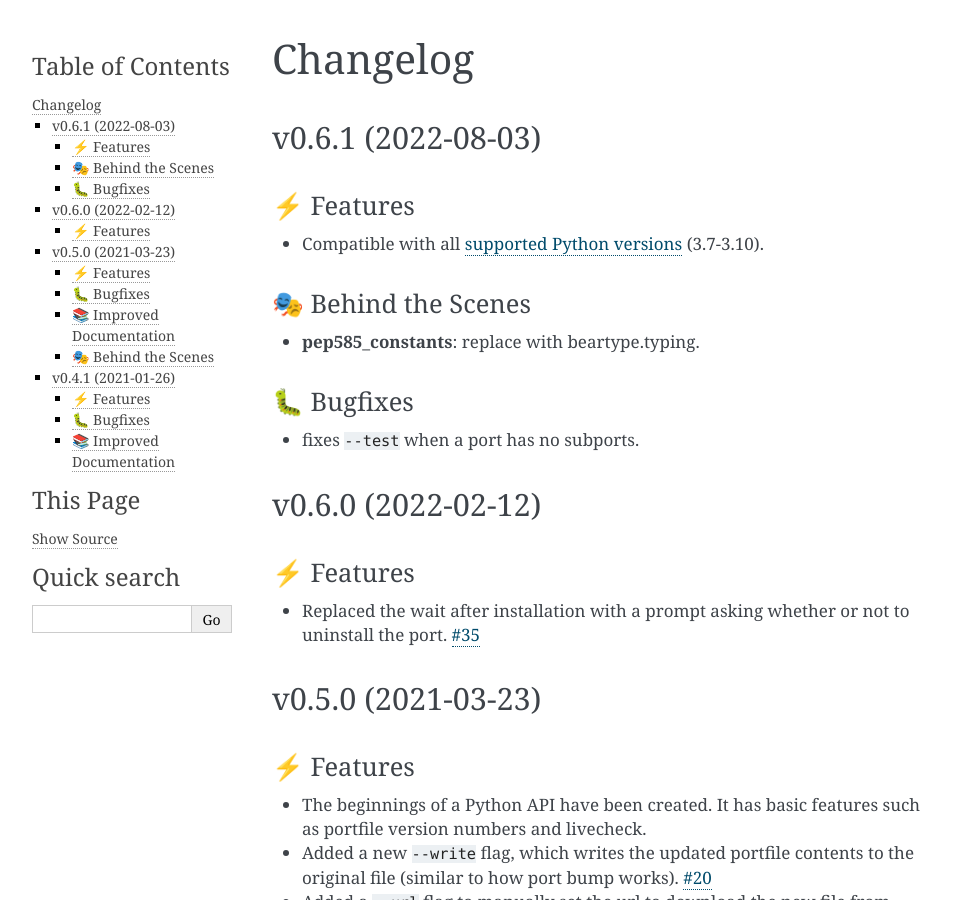
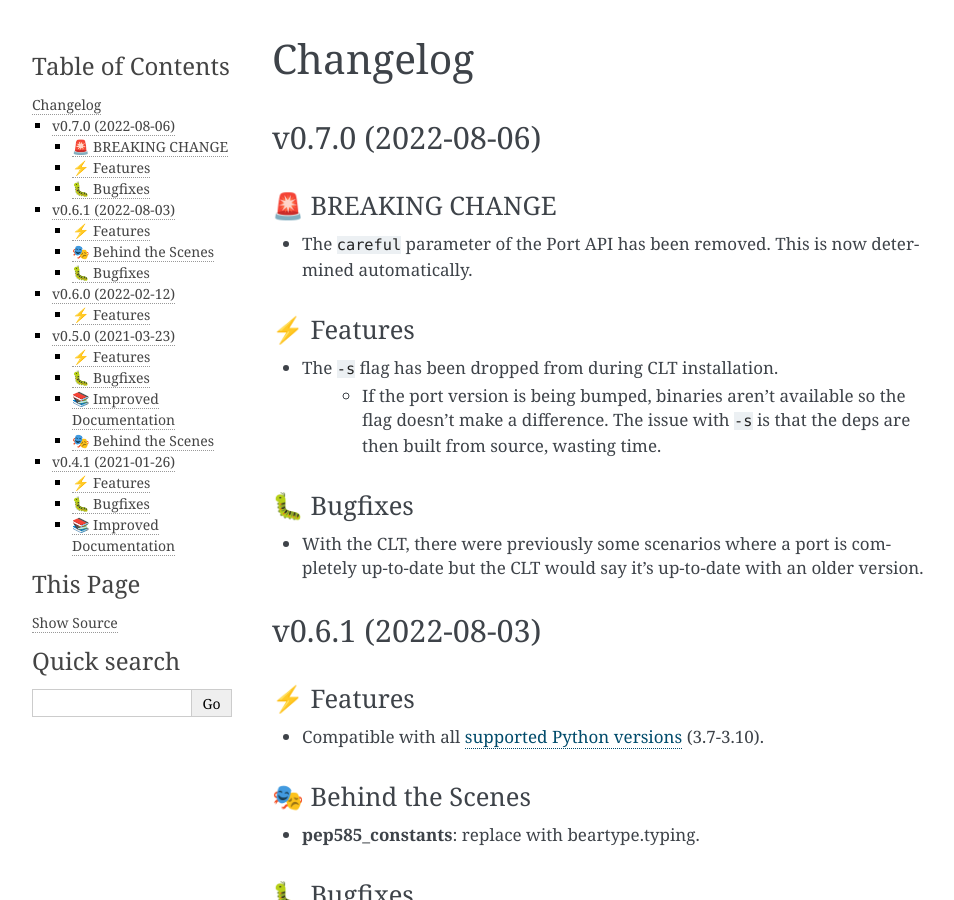
Before and after one commit to harens/seaport, a Sphinx documentation site: the page built from docs/source/changelog.rst, in a window 1280 px wide and 900 px high. Shown: the whole window, without its empty margins (148-1102 px from the left). Built offline with Sphinx 7.4.7, drawn with Linux system fonts in a browser that asks for light colours.

Commit message:
bump: version 0.6.1 → 0.7.0

```diff
--- a/docs/source/changelog.rst
+++ b/docs/source/changelog.rst
@@ -1,5 +1,26 @@
 Changelog
 **********
+
+v0.7.0 (2022-08-06)
+===========================
+
+🚨 BREAKING CHANGE
+--------------------
+
+- The :code:`careful` parameter of the Port API has been removed. This is now determined automatically.
+
+⚡️ Features
+------------
+
+- The :code:`-s` flag has been dropped from during CLT installation.
+    - If the port version is being bumped, binaries aren't available so the flag doesn't make a difference.
+      The issue with :code:`-s` is that the deps are then built from source, wasting time.
+
+🐛 Bugfixes
+------------
+
+- With the CLT, there were previously some scenarios where a port is
+  completely up-to-date but the CLT would say it's up-to-date with an older version.
 
 v0.6.1 (2022-08-03)
 ===========================
--- a/pyproject.toml
+++ b/pyproject.toml
@@ -1,6 +1,6 @@
 [tool.poetry]
 name = "seaport"
-version = "0.6.1"
+version = "0.7.0"
 description = "The modern MacPorts portfile updater"
 authors = ["harens <harensdeveloper@gmail.com>"]
 maintainers = ["harens <harensdeveloper@gmail.com>"]
@@ -72,7 +72,7 @@ max-line-length = "88"
 target-version = ["py38"]
 
 [tool.commitizen]
-version = "0.6.1"
+version = "0.7.0"
 tag_format = "v$version"
 version_files = [
   "pyproject.toml:version",
--- a/seaport/__init__.py
+++ b/seaport/__init__.py
@@ -33,5 +33,5 @@
 Find out more at https://seaport.rtfd.io/
 """
 
-__version__ = "0.6.1"
+__version__ = "0.7.0"
 __all__ = ["portfile"]
```
